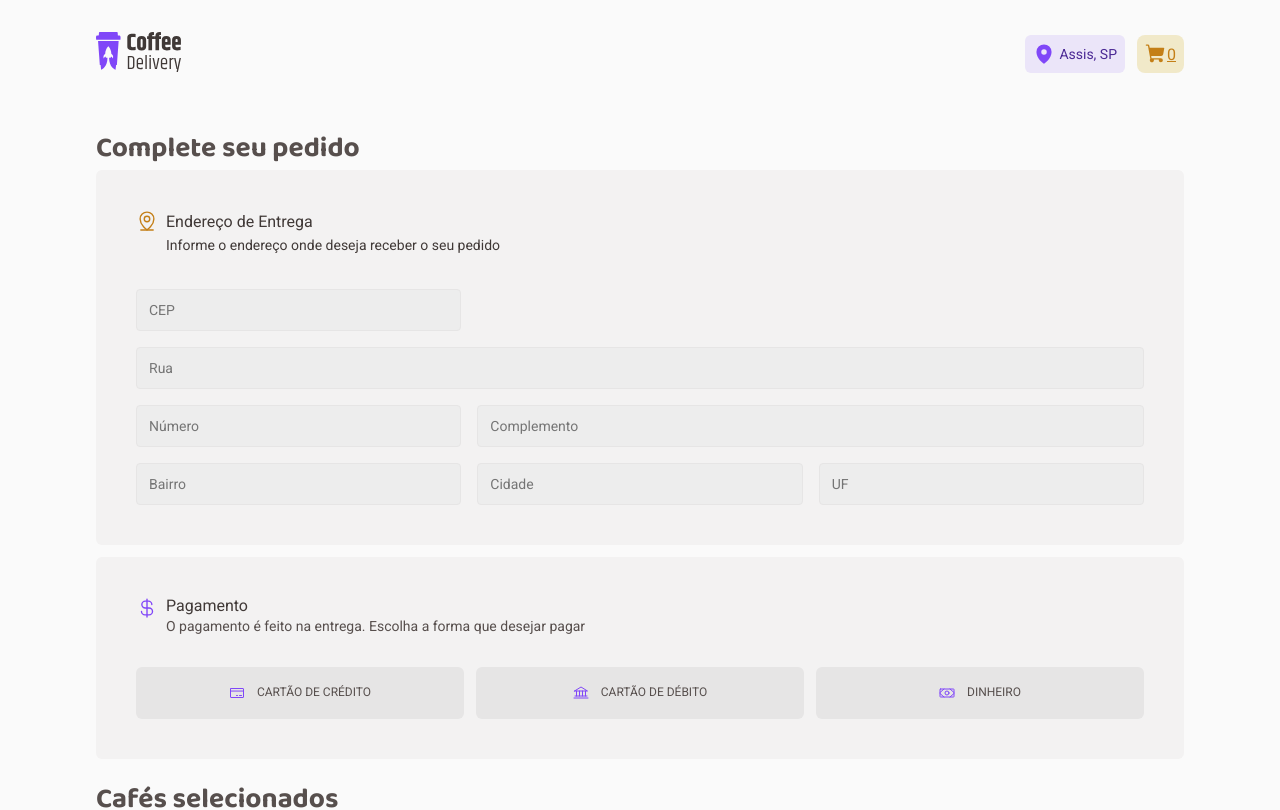
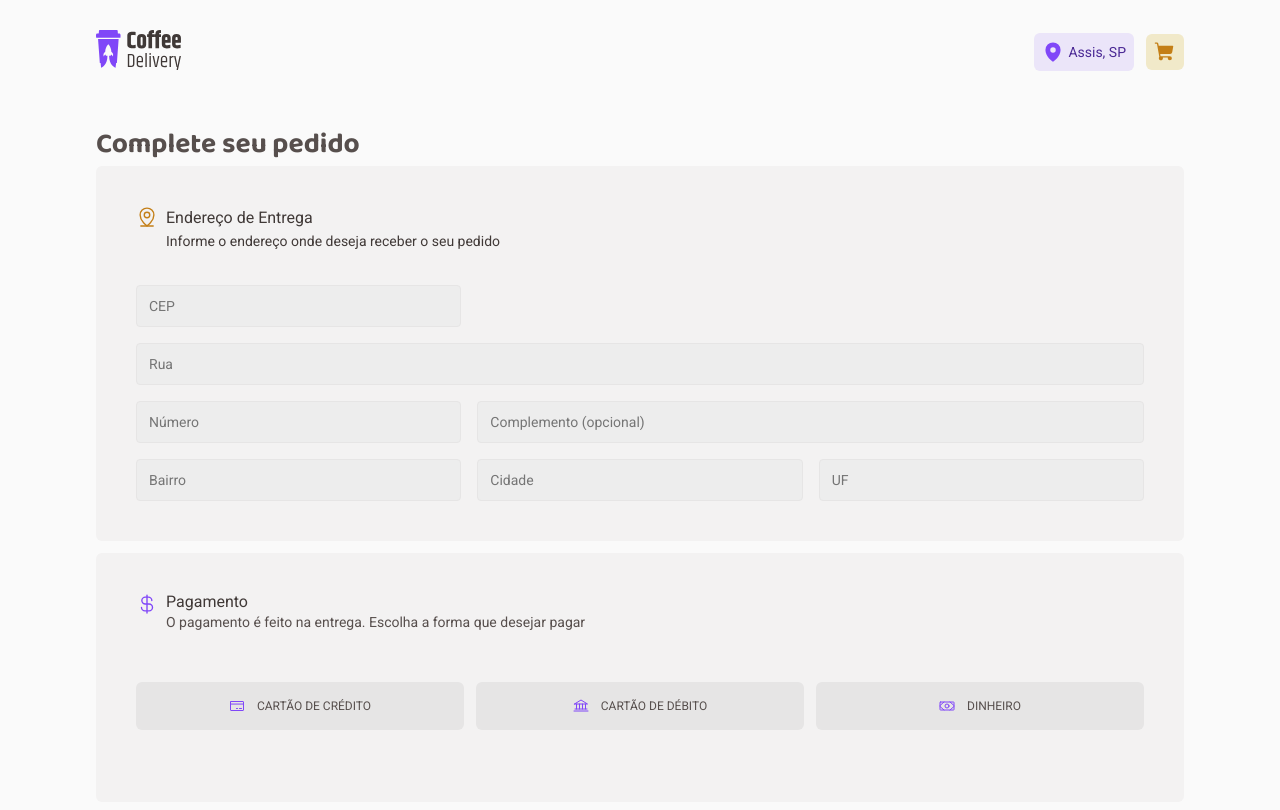
Before and after one commit to JoaoPedroVicentin/coffee-delivery, a React (Vite) app: page /checkout in a window 1280 px wide. Shown: the top 810 px of the page. Built offline with nearby package versions, Linux system fonts and the light colour scheme.

Commit message:
Ajustes finais

```diff
--- a/src/components/Header/index.tsx
+++ b/src/components/Header/index.tsx
@@ -19,10 +19,12 @@ export function Header() {
                     <MapPin weight="fill" color='#8047f8' size={22}/>
                     <p>Assis, SP</p>
                 </Location>
-                <Cart to="/checkout">
+                <NavLink to="/checkout">
+                <Cart>
+                    {listPurchase.length >= 1 && <span>{listPurchase.length}</span>}
                     <ShoppingCart weight="fill" size={22}/>
-                    {listPurchase.length}
                 </Cart>
+                </NavLink>
             </Action>
         </HeaderContainer>
     )
--- a/src/components/Header/styles.ts
+++ b/src/components/Header/styles.ts
@@ -1,12 +1,17 @@
 import styled from 'styled-components'
-import { Link } from 'react-router-dom'
 
 export const HeaderContainer = styled.header`
     width: 100%;
-    padding: 2rem 6rem;
+    padding: 0 6rem;
+    height: 6.5rem;
+    background: ${props => props.theme['background']};
     display: flex;
     justify-content: space-between;
     align-items: center;
+    position: sticky;
+    top: 0;
+    left: 0;
+    z-index: 5;
 
     @media (max-width: 550px) {
         padding: 2rem 1rem;
@@ -35,14 +40,36 @@ export const Location = styled.div`
     color: ${props => props.theme['purpleDark']};
 `
 
-export const Cart = styled(Link)`
+export const Cart = styled.button`
     display: flex;
     align-items: center;
     justify-content: center;
-    cursor: pointer;
-    padding: 0.5rem;
+    gap: 4px;
+    min-width: 2.3rem;
+    height: 2.3rem;
+    border-radius: 6px;
+    border: none;
+    padding: 0 0.5rem;
+    position: relative;
+    cursor: inherit;
     background: ${props => props.theme['yellowLight']};
     color: ${props => props.theme['yellowDark']};
-    border-radius: 8px;
+
+    span {
+    position: absolute;
+    width: 1.25rem;
+    height: 1.25rem;
+    top: 1.5rem;
+    top: calc(-1.25rem / 2);
+    right: calc(-1.25rem / 2);
+    border-radius: 50%;
+    background: ${props => props.theme['yellowDark']};
+    color: ${props => props.theme['white']};
+    display: flex;
+    align-items: center;
+    justify-content: center;
+    font-size: 0.75rem;
+    font-weight: 700;
+  }
 
 `
--- a/src/contexts/PurchaseContext.tsx
+++ b/src/contexts/PurchaseContext.tsx
@@ -20,6 +20,7 @@ export interface Coffee{
     bairro: string,
     cidade: string,
     uf: string
+    payment: string
 }
 
 interface Purchase {
@@ -50,7 +51,7 @@ export const PurchaseContext = createContext({} as PurchaseContextType)
 
 export function PurchaseContextProvider({children}: PurchaseContextProvidersProp){
     const [listPurchase, setListPurchase] = useState<Purchase[]>([])
-    const [purchaseData, setPurchaseData] = useState<FormPurchaseData>({cep: '', rua: '', bairro: '', cidade: '', numero: '', uf: ''})
+    const [purchaseData, setPurchaseData] = useState<FormPurchaseData>({cep: '', rua: '', bairro: '', cidade: '', numero: '', uf: '', payment: ''})
 
     const navigate = useNavigate()
 
@@ -62,7 +63,8 @@ export function PurchaseContextProvider({children}: PurchaseContextProvidersProp
             cidade: data.cidade,
             numero: data.numero,
             uf: data.uf,
-            complemento: data.complemento
+            complemento: data.complemento,
+            payment: data.payment
         }
         setPurchaseData(newPurchaseData)
         navigate("/success", {
--- a/src/pages/Checkout/components/Address/index.tsx
+++ b/src/pages/Checkout/components/Address/index.tsx
@@ -41,7 +41,7 @@ export function Address() {
                         <span>{errors.numero?.message}</span>
                     </div>
                     <div id="Complemento">
-                        <input placeholder="Complemento" {...register('complemento')} />
+                        <input placeholder="Complemento (opcional)" {...register('complemento')} />
                         <span>{errors.complemento?.message}</span>
                     </div>
                     <div id="Bairro">
--- a/src/pages/Checkout/components/Address/styled.ts
+++ b/src/pages/Checkout/components/Address/styled.ts
@@ -73,6 +73,7 @@ export const FormBody = styled.div`
 
         :focus{
             color: ${props => props.theme['baseText']};
+            box-shadow: 0 0 0 2px ${(props) => props.theme['yellowDark']};
         }
     }
 
--- a/src/pages/Checkout/components/Payment/index.tsx
+++ b/src/pages/Checkout/components/Payment/index.tsx
@@ -1,21 +1,49 @@
 import { Bank, CreditCard, CurrencyDollar, Money } from "phosphor-react";
-import { PaymentContainer, PaymentHeader, PaymentOptions, PaymentTitle } from "./styled";
+import { MethodPayment, PaymentContainer, PaymentHeader, PaymentOptions, PaymentTitle } from "./styled";
+import { useFormContext } from "react-hook-form";
 
 export function Payment() {
-    return(
+
+    const { register, formState: {errors} } = useFormContext()
+
+    const paymentError = errors?.payment?.message as unknown as string
+
+    return (
         <PaymentContainer>
             <PaymentHeader>
-                <CurrencyDollar size={22}/>
+                <CurrencyDollar size={22} />
                 <PaymentTitle>
                     <h1>Pagamento</h1>
                     <h2>O pagamento é feito na entrega. Escolha a forma que desejar pagar</h2>
                 </PaymentTitle>
             </PaymentHeader>
             <PaymentOptions>
-                <button><CreditCard color="#8047F8" size={16}/>CARTÃO DE CRÉDITO</button>
-                <button><Bank color="#8047F8" size={16}/>CARTÃO DE DÉBITO</button>
-                <button><Money color="#8047F8" size={16}/>DINHEIRO</button>
+                <MethodPayment>
+                    <input id="credit" value="Cartão de Crédito" type="radio" {...register('payment')}/>
+                    <label htmlFor="credit">
+                        <div>
+                            <CreditCard color="#8047F8" size={16} />CARTÃO DE CRÉDITO
+                        </div>
+                    </label>
+                </MethodPayment>
+                <MethodPayment>
+                    <input id="debit" value="Cartão de Débito" type="radio" {...register('payment')} />
+                    <label htmlFor="debit">
+                        <div>
+                            <Bank color="#8047F8" size={16} />CARTÃO DE DÉBITO
+                        </div>
+                    </label>
+                </MethodPayment>
+                <MethodPayment>
+                    <input id="money" value="Dinheiro" type="radio" {...register('payment')} />
+                    <label htmlFor="money">
+                        <div>
+                            <Money color="#8047F8" size={16} />DINHEIRO
+                        </div>
+                    </label>
+                </MethodPayment>
             </PaymentOptions>
+            <span>{paymentError}</span>
         </PaymentContainer>
     )
 }
--- a/src/pages/Checkout/components/Payment/styled.ts
+++ b/src/pages/Checkout/components/Payment/styled.ts
@@ -8,6 +8,13 @@ export const PaymentContainer = styled.div`
     border-radius: 6px;
     gap: 2rem;
     color: ${props => props.theme['purple']};
+
+    span{
+        color: red;
+        font-family: 'Roboto';
+        font-weight: 400;
+        font-size: 1rem;
+    }
 `
 
 export const PaymentHeader = styled.div`
@@ -46,31 +53,43 @@ export const PaymentOptions = styled.div`
         display: grid;
         grid-template-columns: 1fr;
     }
+`
 
-    button{
+export const MethodPayment = styled.div`
+
+        width: 100%;
+
+        input{
+            visibility: none;
+            appearance: none;
+        }
+
+        input:checked{
+            box-shadow: none
+        }
+
+        div{
+            padding: 0 1rem;
             display: flex;
-        flex: 1;
             justify-content: center;
             align-items: center;
             gap: 0.75rem;
             background: ${props => props.theme['baseButton']};
             color: ${props => props.theme['baseText']};
+            font-family: 'Roboto';
             font-size: 0.75rem;
             font-weight: 400;
-        line-height: 160%;
-        padding: 1rem;
+            height: 3rem;
             border-radius: 6px;
-        text-decoration: none;
-        border: none;
 
             :hover{
                 background: ${props => props.theme['baseHover']};
                 cursor: pointer;
             }
+        }
 
-        :focus{
+        input:checked + label div{
             background: ${props => props.theme['purpleLight']};
             box-shadow: 0 0 0 2px ${(props) => props.theme['purple']};
         }
-    }
 `
--- a/src/pages/Checkout/components/Purchase/index.tsx
+++ b/src/pages/Checkout/components/Purchase/index.tsx
@@ -1,5 +1,4 @@
 import { useContext } from "react";
-import { NavLink } from "react-router-dom";
 import { PurchaseContext } from "../../../../contexts/PurchaseContext";
 import { Product } from "./Products";
 import { ButtonPurchase, PurchaseContainer, ValueDescription, ValuePurchase } from "./styled";
@@ -39,7 +38,7 @@ export function Purchase() {
                     </ValueDescription>
                 </ValuePurchase>
             )}
-            <ButtonPurchase type="submit">CONFIRMAR PEDIDO</ButtonPurchase>
+            <ButtonPurchase disabled={!listPurchase.length} type="submit"><a>CONFIRMAR PEDIDO</a></ButtonPurchase>
 
 
         </PurchaseContainer>
--- a/src/pages/Checkout/components/Purchase/styled.ts
+++ b/src/pages/Checkout/components/Purchase/styled.ts
@@ -59,4 +59,9 @@ export const ButtonPurchase = styled.button`
         text-decoration: none;
         color: ${props => props.theme['white']};
     }
+
+    &:disabled {
+        opacity: 0.7;
+        cursor: not-allowed;
+    }
 `
--- a/src/pages/Checkout/index.tsx
+++ b/src/pages/Checkout/index.tsx
@@ -8,6 +8,12 @@ import * as zod from 'zod';
 import { useContext } from "react";
 import { PurchaseContext } from "../../contexts/PurchaseContext";
 
+enum PaymentMethods {
+    credit = "Cartão de Crédito",
+    money = "Dinheiro",
+    debit = "Cartão de Débito"
+}
+
 const formValiadation = zod.object({
     cep: zod.string().nonempty("Digite seu cep").min(8, "Mínimo de 8 carácteres"),
     rua: zod.string().nonempty("Digite sua rua"),
@@ -15,14 +21,19 @@ const formValiadation = zod.object({
     bairro: zod.string().nonempty("Digite seu bairro"),
     cidade: zod.string().nonempty("Digite sua cidade"),
     complemento: zod.string(),
-    uf: zod.string().nonempty("Digite seu estado").length(2, "Digite um valor válido")
+    uf: zod.string().nonempty("Digite seu estado").length(2, "Digite um valor válido"),
+    payment: zod.nativeEnum(PaymentMethods, {
+        errorMap:() => {
+            return {message: "Informe o método de pagamento"}
+        }
+    })
 })
 
 type FormData = zod.infer<typeof formValiadation>
 
 export function Checkout() {
 
-    const {createPurchaseData, purchaseData} = useContext(PurchaseContext)
+    const {createPurchaseData} = useContext(PurchaseContext)
 
     const newForm = useForm<FormData>({
         resolver: zodResolver(formValiadation),
@@ -33,7 +44,7 @@ export function Checkout() {
             bairro: '',
             cidade: '',
             uf: '',
-            complemento: ''
+            complemento: '',
         },
     })
 
@@ -41,6 +52,7 @@ export function Checkout() {
 
     function handleNewPurchase(data: FormData){
         createPurchaseData(data)
+        console.log(data)
     }
 
     return (
--- a/src/pages/Success/index.tsx
+++ b/src/pages/Success/index.tsx
@@ -40,7 +40,7 @@ export function Success() {
                         </DollarIcon>
                         <span>
                             <p>Pagamento na entrega</p>
-                            <strong>Cartão de Crédito</strong>
+                            <strong>{purchaseData.payment}</strong>
                         </span>
                     </ConfirmInfo>
                 </ConfirmBody>
--- a/src/styles/global.ts
+++ b/src/styles/global.ts
@@ -11,7 +11,6 @@ export const GlobalStyle = createGlobalStyle`
 
   :focus {
     outline: none;
-    box-shadow: 0 0 0 2px ${(props) => props.theme['yellowDark']};
   }
 
   body {
```
Lines whose indentation alone changed are shown as unchanged.
